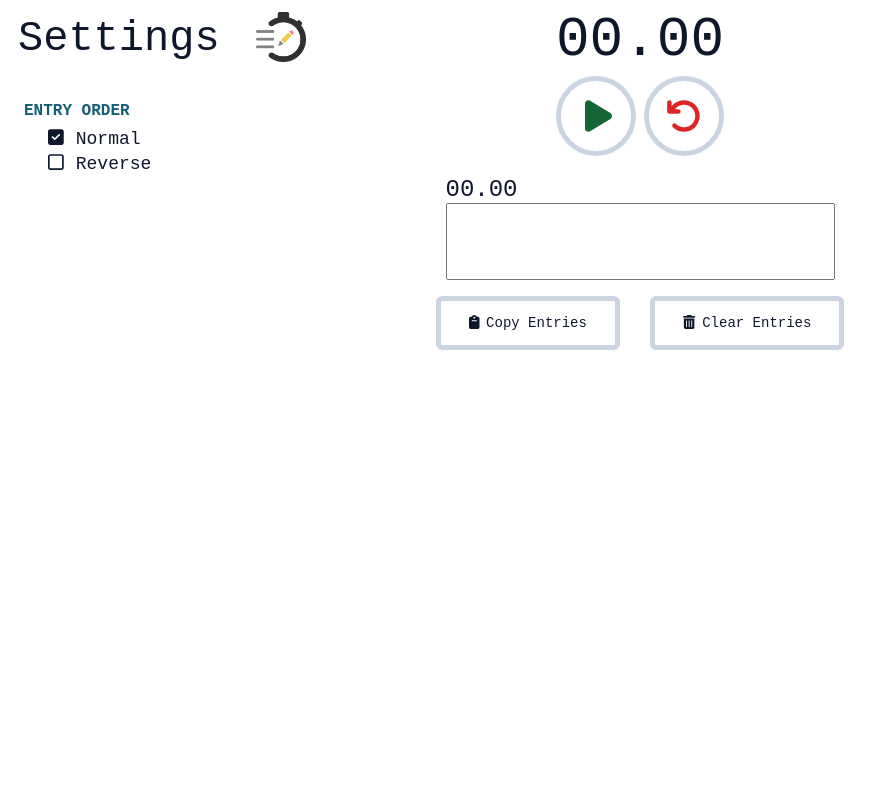
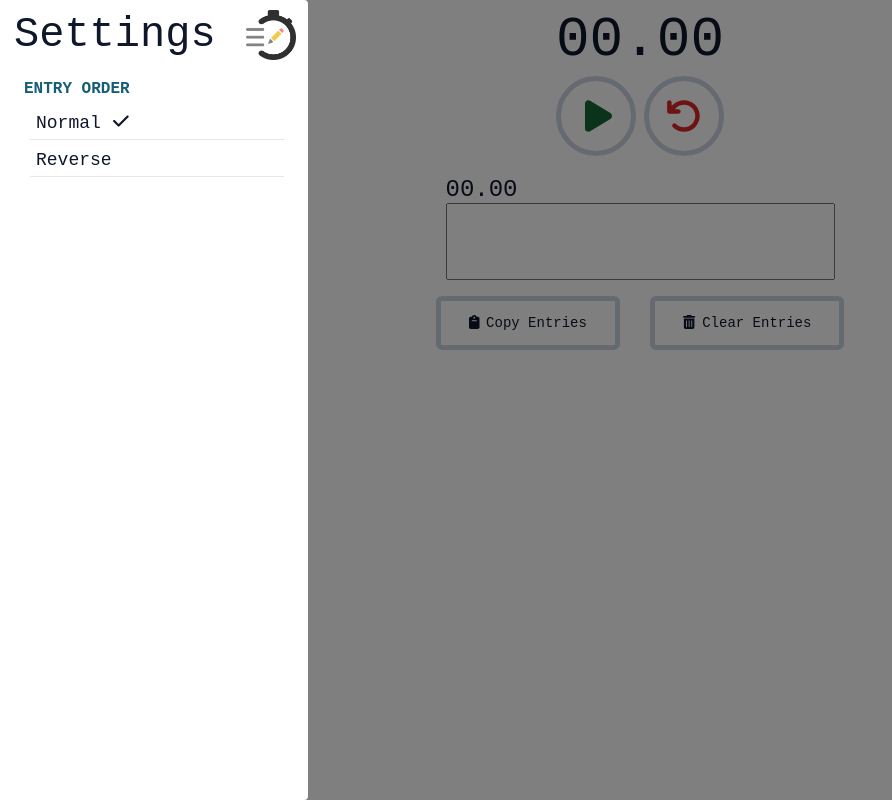
Before and after one commit to jacobrienstra/notetime, a React (Create React App) app: page / in a window 1280 px wide. Both pictures are taken after a click on the element 37 px from the left and 39 px from the top of the page. Shown: the whole page, without its empty margins (0-892 px from the left). Built offline with nearby package versions, Linux system fonts and the light colour scheme.

Commit message:
overlay sidebar

```diff
--- a/src/components/Settings.tsx
+++ b/src/components/Settings.tsx
@@ -1,13 +1,14 @@
 import { useDispatch, useSelector } from "react-redux";
+import { useEffect, useRef } from "react";
 import * as React from "react";
 import { FontAwesomeIcon } from "@fortawesome/react-fontawesome";
-import { faSquareCheck } from "@fortawesome/free-solid-svg-icons";
+import { faCheck, faSquareCheck } from "@fortawesome/free-solid-svg-icons";
 import { faSquare } from "@fortawesome/free-regular-svg-icons";
 import { IconProp } from "@fortawesome/fontawesome-svg-core";
 import { css } from "@emotion/react";
 
 import { RootState } from "../redux/store";
-import { toggle, setOrderReverse } from "../redux/reducers/settings";
+import { toggle, setOrderReverse, close } from "../redux/reducers/settings";
 
 const sidebarStyle = css`
   --logo-width: 50px;
@@ -21,10 +22,11 @@ const sidebarStyle = css`
   z-index: 10;
   top: 0;
   left: 0;
+  border-radius: 0 4px 4px 0;
   overflow-x: hidden;
   box-sizing: border-box;
   font-family: monospace;
-  background: rgba(256, 256, 256, 0);
+  background: transparent;
   transition: all 0.5s ease-in-out 0s;
   transform: translateX(
     calc(-100% + var(--logo-width) + var(--logo-margin) * 2)
@@ -56,12 +58,12 @@ const headerSection = css`
   justify-content: space-between;
   align-items: center;
   width: 100%;
-  padding: var(--logo-margin);
+  padding: 10px var(--logo-margin);
 `;
 
 const settingsStyle = css`
   height: 100%;
-  padding: 24px;
+  padding: 6px 24px 24px 24px;
   box-sizing: border-box;
   width: 100%;
   min-width: 300px;
@@ -69,7 +71,7 @@ const settingsStyle = css`
 
 const header = css`
   font-size: 42px;
-  margin: 0 36px 0 6px;
+  margin: -5px 30px 0 2px;
 `;
 
 const option = css`
@@ -89,16 +91,35 @@ const optionAnswers = css`
   display: flex;
   flex-direction: column;
   transition: all 0.5s;
-  margin-left: 24px;
+  margin-left: 6px;
 
   & .checkWrap {
     cursor: pointer;
     margin: 2px 0;
+    padding: 6px;
+    border-bottom: 1px solid var(--slate-200);
 
     & svg {
-      margin-right: 12px;
+      margin-left: 12px;
     }
   }
+`;
+
+const overlay = css`
+  position: absolute;
+  top: 0;
+  left: 0;
+  width: 100%;
+  height: 100%;
+  z-index: 1;
+  background: rgba(0, 0, 0, 0);
+  transition: all 0.5s ease-in-out 0s;
+  visibility: hidden;
+`;
+
+const overlayOpen = css`
+  visibility: visible;
+  background: rgba(0, 0, 0, 0.5);
 `;
 
 function Settings(): JSX.Element {
@@ -108,8 +129,31 @@ function Settings(): JSX.Element {
     (state: RootState) => state.settings.reverseOrder
   );
 
+  const sideBarRef = useRef<HTMLElement>(null);
+
+  useEffect(() => {
+    const checkIfClickedOutside = (e: MouseEvent) => {
+      if (isOpen && !sideBarRef.current?.contains(e.target as Element)) {
+        dispatch(close());
+      }
+    };
+
+    document.addEventListener("mousedown", checkIfClickedOutside);
+
+    return () => {
+      // Cleanup the event listener
+      document.removeEventListener("mousedown", checkIfClickedOutside);
+    };
+  }, [isOpen]);
+
   return (
-    <aside className="settings" css={[sidebarStyle, isOpen && sidebarOpen]}>
+    <>
+      <div css={[overlay, isOpen && overlayOpen]} />
+      <aside
+        ref={sideBarRef}
+        className="settings"
+        css={[sidebarStyle, isOpen && sidebarOpen]}
+      >
         <div css={headerSection}>
           <div css={header}>Settings</div>
           <div css={logoWrap} onClick={() => dispatch(toggle())}>
@@ -128,34 +172,25 @@ function Settings(): JSX.Element {
                 className="checkWrap"
                 onClick={() => dispatch(setOrderReverse(false))}
               >
-              <FontAwesomeIcon
-                icon={
-                  reverseOrder
-                    ? (faSquare as IconProp)
-                    : (faSquareCheck as IconProp)
-                }
-                size="1x"
-              />
                 Normal
+                {reverseOrder ? null : (
+                  <FontAwesomeIcon icon={faCheck as IconProp} size="1x" />
+                )}
               </div>
               <div
                 className="checkWrap"
                 onClick={() => dispatch(setOrderReverse(true))}
               >
-              <FontAwesomeIcon
-                icon={
-                  reverseOrder
-                    ? (faSquareCheck as IconProp)
-                    : (faSquare as IconProp)
-                }
-                size="1x"
-              />
                 Reverse
+                {reverseOrder ? (
+                  <FontAwesomeIcon icon={faCheck as IconProp} size="1x" />
+                ) : null}
               </div>
             </div>
           </div>
         </div>
       </aside>
+    </>
   );
 }
 
```
Lines whose indentation alone changed are shown as unchanged.
